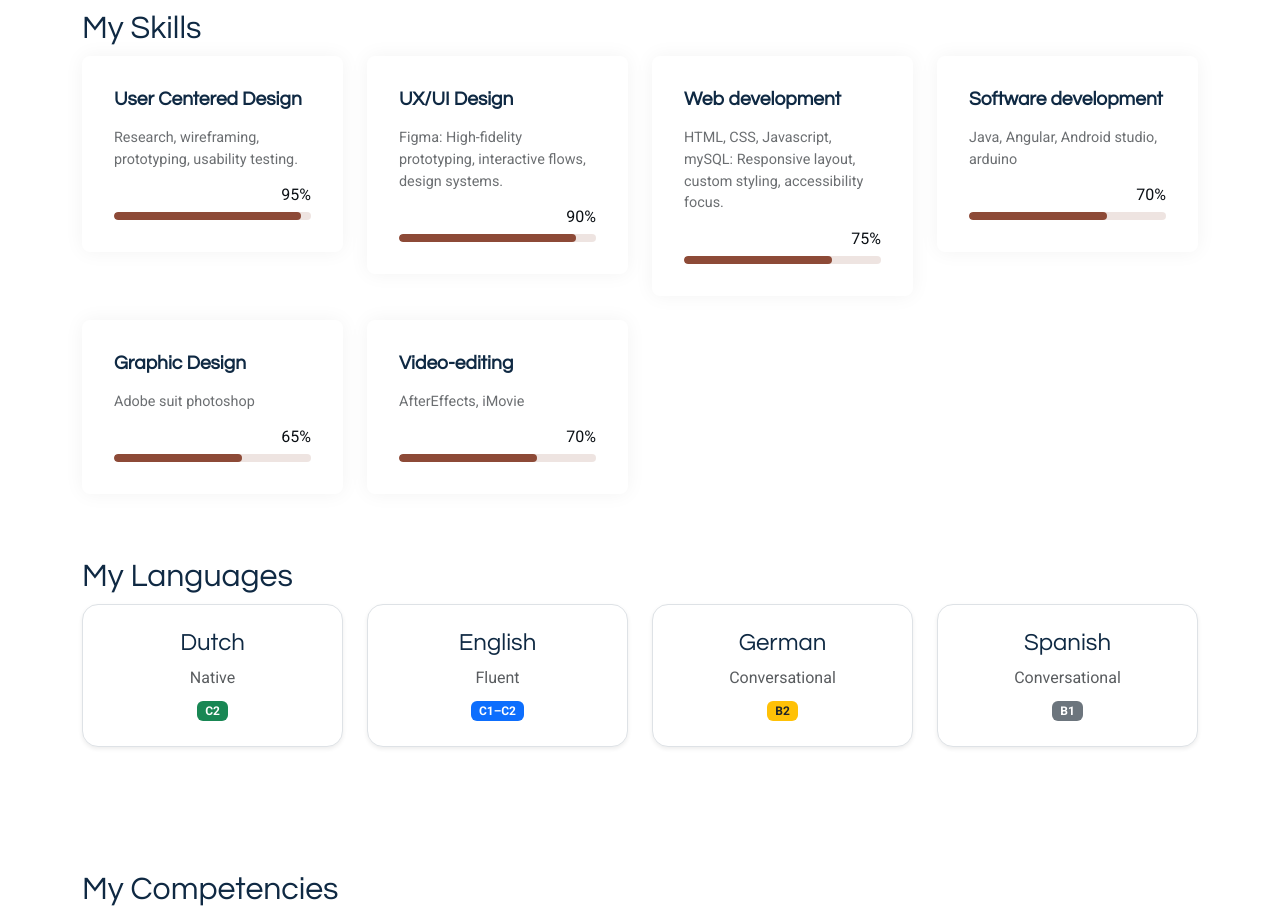
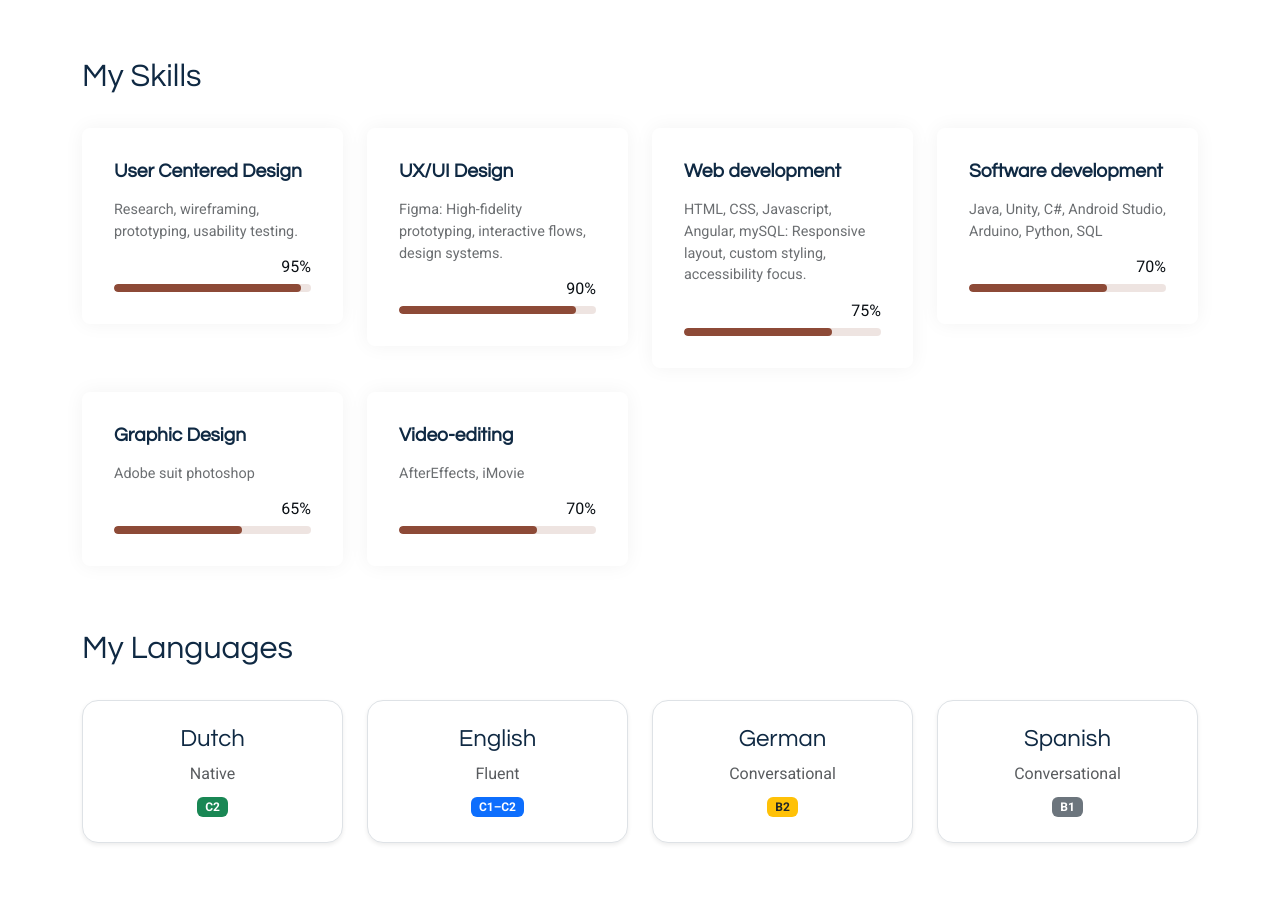
Before and after one commit to FroukjeT/Portfolionew, a plain HTML site: page resume.html in a window 1280 px wide. Shown: the part 1800-2724 px from the top of the page. Drawn offline with Linux system fonts and the light colour scheme.

Commit message:
Update resume.html

```diff
--- a/resume.html
+++ b/resume.html
@@ -134,6 +134,7 @@
               <div class="col-12">
                 <div class="resume-wrapper">
                 <h2>Work Experience</h2>
+                <br>
                 <div class="timeline">
                   <div class="timeline-item" data-aos="fade-up" data-aos-delay="200">
                     <div class="timeline-left">
@@ -207,7 +208,7 @@
           <div class="col-12">
             <div class="resume-wrapper">
               <h2>My Education</h2>
-
+              <br>
               <div class="timeline">
                 <div class="timeline-item" data-aos="fade-up" data-aos-delay="200">
                   <div class="timeline-left">
@@ -287,6 +288,7 @@
     <section id="skills" class="skills section filter-skills isotope-item" style="margin-bottom: 0px !important; padding-bottom: 0px !important;">
       <div class="container" data-aos="fade-up" data-aos-delay="100">
         <h2>My Skills</h2>
+        <br>
         <div class="row g-4 skills-animation">
 
           <div class="col-md-6 col-lg-3" data-aos="fade-up" data-aos-delay="100">
@@ -316,7 +318,7 @@
           <div class="col-md-6 col-lg-3" data-aos="fade-up" data-aos-delay="200">
             <div class="skill-box">
               <h3>Web development</h3>
-              <p>HTML, CSS, Javascript, mySQL: Responsive layout, custom styling, accessibility focus.</p>
+              <p>HTML, CSS, Javascript, Angular, mySQL: Responsive layout, custom styling, accessibility focus.</p>
               <span class="text-end d-block">75%</span>
               <div class="progress">
                 <div class="progress-bar" role="progressbar" aria-valuenow="75" aria-valuemin="0" aria-valuemax="100">
@@ -328,7 +330,7 @@
           <div class="col-md-6 col-lg-3" data-aos="fade-up" data-aos-delay="300">
             <div class="skill-box">
               <h3>Software development</h3>
-              <p>Java, Angular, Android studio, arduino</p>
+              <p>Java, Unity, C#, Android Studio, Arduino, Python, SQL</p>
               <span class="text-end d-block">70%</span>
               <div class="progress">
                 <div class="progress-bar" role="progressbar" aria-valuenow="70" aria-valuemin="0" aria-valuemax="100">
@@ -372,6 +374,7 @@
       <div class="container" data-aos="fade-up" data-aos-delay="100">
 
         <h2>My Languages</h2>
+        <br>
         <!-- Language Cards -->
         <div class="row g-4 skills-animation">
 
@@ -418,7 +421,7 @@
         <div class="row g-4 skills-animation">
 
           <h2>My Competencies</h2>
-
+          <br>
           <div class="col-md-6 col-lg-3" data-aos="fade-up" data-aos-delay="100">
             <div class="skill-box">
               <h3>Perseverant</h3>
```
